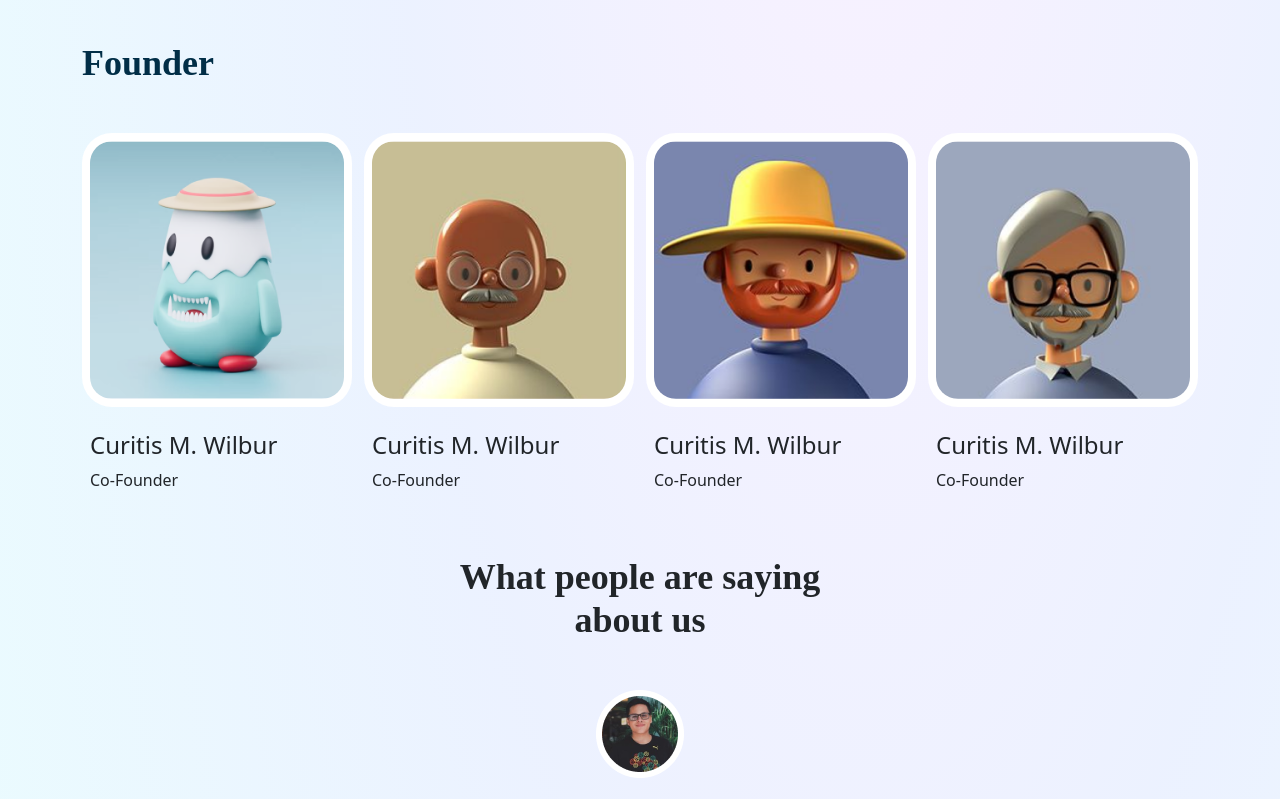
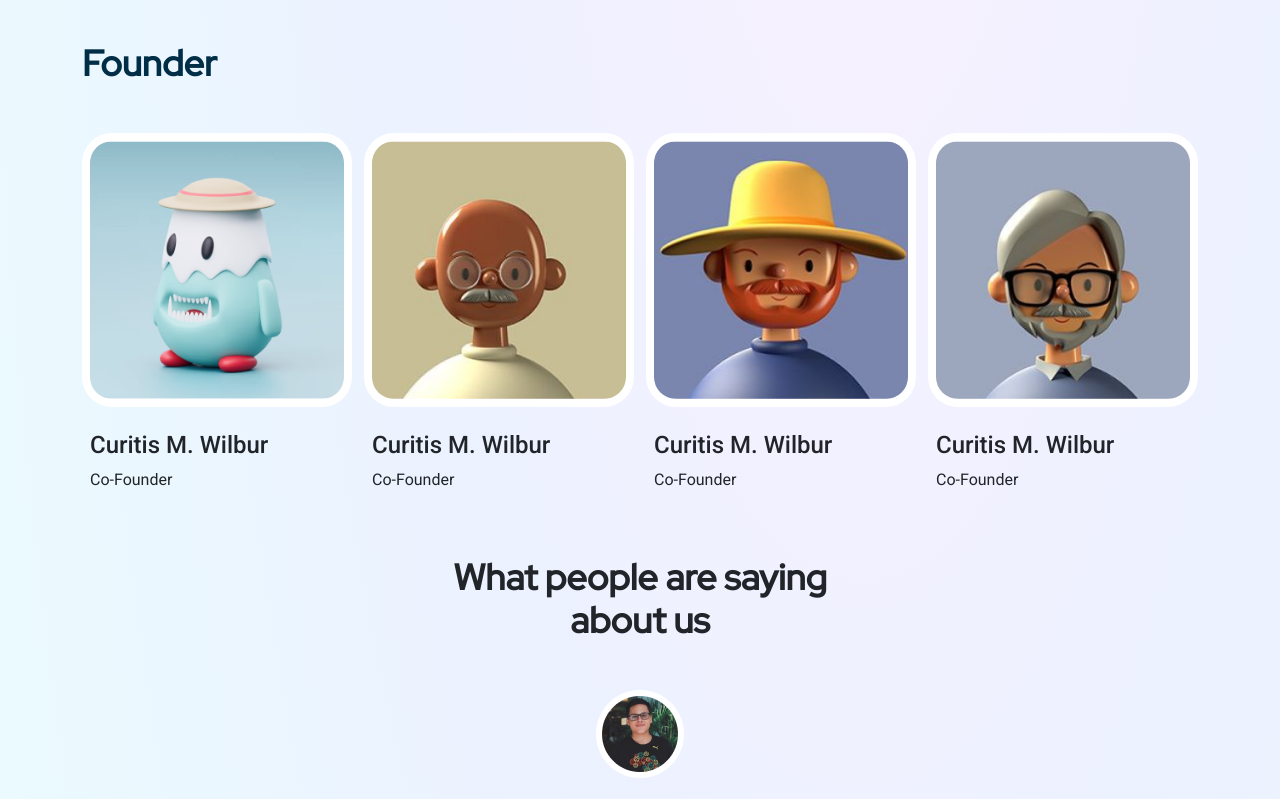
Before and after one commit to mdrakibislam68/NFTs, a plain HTML site: page about.html in a window 1280 px wide. Shown: the part 1420-2219 px from the top of the page. Drawn offline with nearby package versions, Linux system fonts and the light colour scheme.

Commit message:
second commit

```diff
--- a/about.html
+++ b/about.html
@@ -7,6 +7,9 @@
     <link rel="stylesheet" href="owl/owl.carousel.min.css">
     <link rel="stylesheet" href="fontawesome/all.min.css">
     <link rel="stylesheet" href="bootstrap/bootstrap.min.css">
+    <link rel="preconnect" href="https://fonts.googleapis.com">
+    <link rel="preconnect" href="https://fonts.gstatic.com" crossorigin>
+    <link href="https://fonts.googleapis.com/css2?family=Red+Hat+Display:wght@500&family=Roboto:wght@300;400;500;700&display=swap" rel="stylesheet">
     <!-- <link rel="stylesheet" href="explore.css"> -->
     <link rel="stylesheet" href="scss/swiper-bundle.min.css"/>
     <link rel="stylesheet" href="scss/style.css">
--- a/scss/ab-style.scss
+++ b/scss/ab-style.scss
@@ -186,10 +186,6 @@
         height: 100%;
         .container{
            .row{
-            .item{
-                // display: inline-block;
-                // width: 20%;
-            }
             .item-img{
                 border-radius: 30px;
                 width: 100% ;
@@ -281,11 +277,6 @@
             .chart-img{
                 column-gap: 15px;
                 justify-content: center;
-
-                .item-col{
-                    // grid-column: 2;
-                    // grid-row: 1;
-                }
             }
             .center-img{
                 width: 100%;
@@ -523,7 +514,7 @@
     }
     .mission{
         margin-bottom: 50px;
-        margin-top: 0;
+        margin-top: 0 ;
         .container{
             .mission-sm{
                 justify-content: space-around;
@@ -695,9 +686,6 @@
         .item{
             width: 45%;
         }
-        .item2{
-            // width: 100%;
-        }
     }
 }
 
--- a/scss/style.scss
+++ b/scss/style.scss
@@ -26,7 +26,8 @@ body{
     background-size: cover;
     background-position: center center;
     width: 100%;
-
+    // font-family: 'Red Hat Display', sans-serif;
+    font-family: 'Roboto', sans-serif;
 }
 .navbar-brand{
     background: linear-gradient(182.13deg, #CF74FF -0.01%, #1B59ED 148.42%);
```
Also changed, not shown: blog-details.html (+3 -2 lines), blog.html (+3 -0 lines), contact.html (+3 -0 lines), explore.html (+3 -0 lines), index.html (+3 -0 lines), product.html (+3 -0 lines), upload-page.html (+3 -0 lines), upload.html (+3 -2 lines), wallet.html (+3 -0 lines), scss/style.css, 2 other files.
